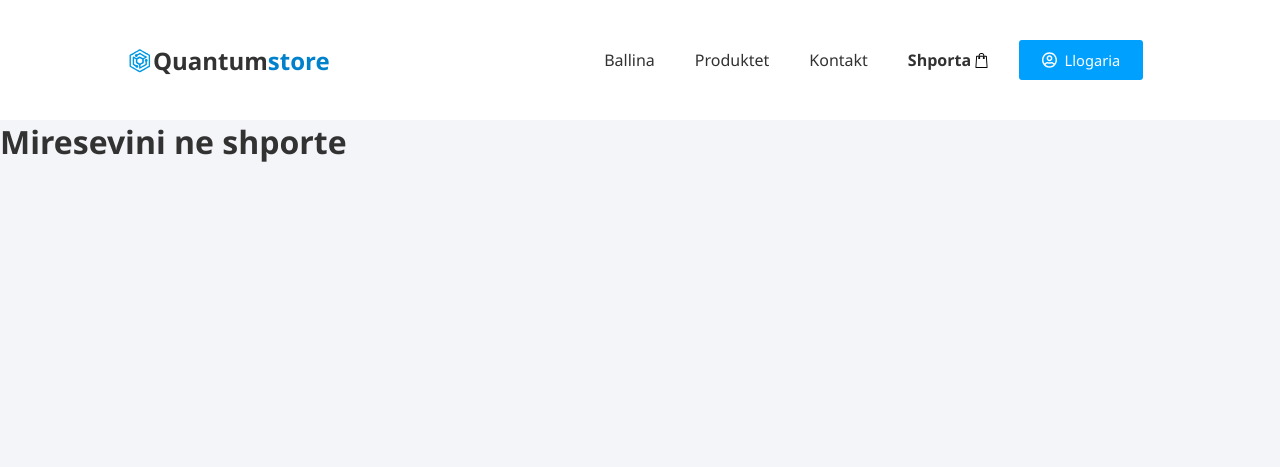
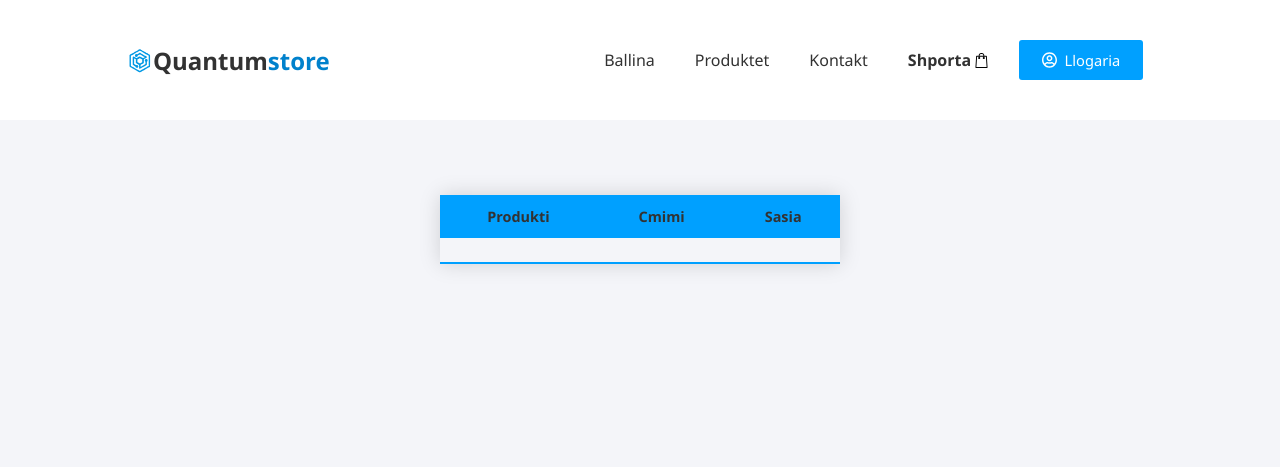
Before and after one commit to engjellavdiu/Quantum-Store, a PHP site: page /shporta.php in a window 1280 px wide. Shown: the top 467 px of the page. Run offline with PHP 8.4, Linux system fonts and the light colour scheme; lists and menus that the app fills with data are empty.

Commit message:
Shporta View v1.1

```diff
--- a/views/shporta.php
+++ b/views/shporta.php
@@ -3,7 +3,33 @@ include '../components/header.php'
 
 ?>
 <main id="main">
-<h1>Miresevini  ne shporte</h1>
+<!-- <h1>Miresevini  ne shporte</h1> -->
+<div class="db-container">
+<table class="db-table">
+            <thead>
+                <tr>
+                    <th>Produkti</th>
+                    <th>Cmimi</th>
+                    <th>Sasia</th>
+                </tr>
+            </thead>
+            <tbody>
+
+                <tr>
+                    <td>
+
+                    </td>
+                    <td>
+
+                    </td>
+                    <td>
+
+                    </td>
+
+                </tr>
+            </tbody>
+        </table>
+        </div>
 </main>
 <?php
 include '../components/footer.php'
```
